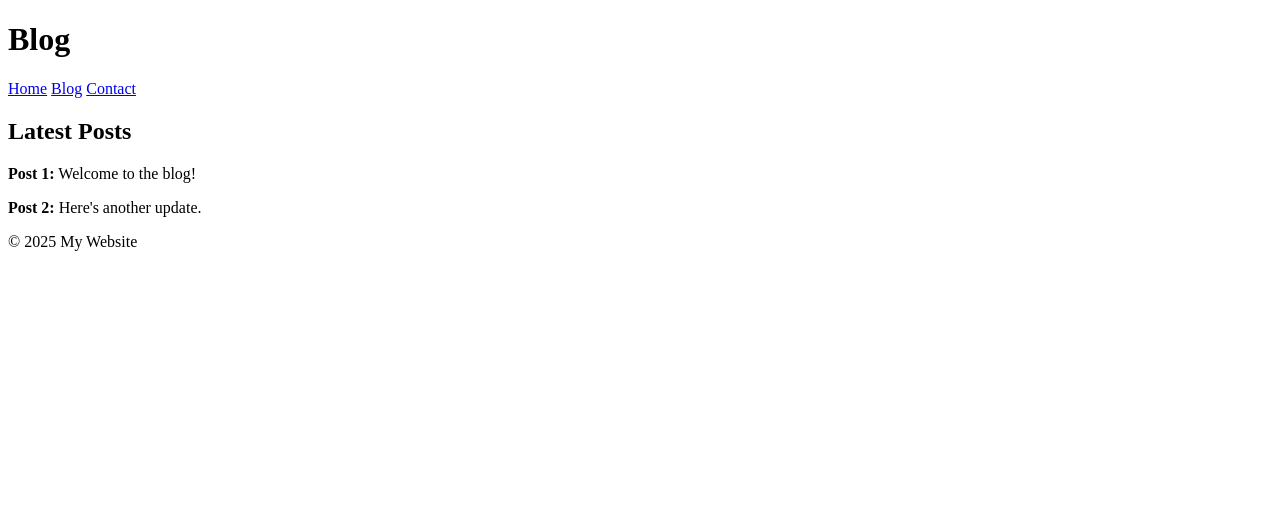
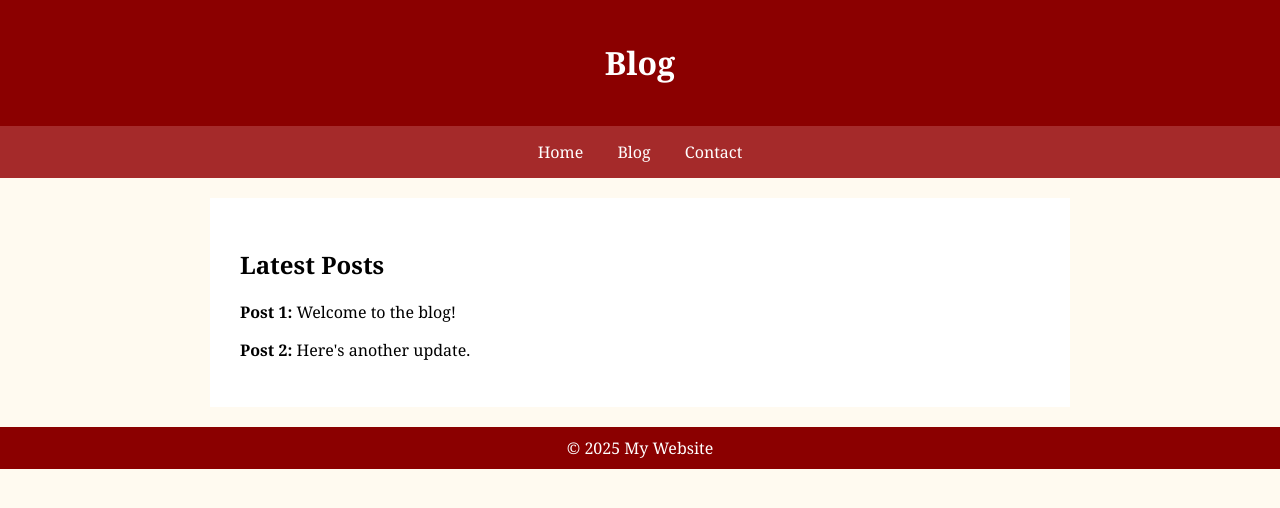
Before and after one commit to Uswaa179/Blogging-Website, a website: page src/blog.html in a window 1280 px wide. Drawn offline with Linux system fonts and the light colour scheme.

Commit message:
added blog css and html

```diff
--- a/src/blog.html
+++ b/src/blog.html
@@ -3,14 +3,14 @@
 <head>
     <meta charset="UTF-8">
     <title>Blog</title>
-    <link rel="stylesheet" href="style.css">
+    <link rel="stylesheet" href="../style/blog.css">
 </head>
 <body>
     <header><h1>Blog</h1></header>
     <nav>
-        <a href="index.html">Home</a>
-        <a href="blog.html">Blog</a>
-        <a href="contact.html">Contact</a>
+        <a href="./home.html">Home</a>
+        <a href="./blog.html">Blog</a>
+        <a href="./contact.html">Contact</a>
     </nav>
     <main>
         <h2>Latest Posts</h2>
```
